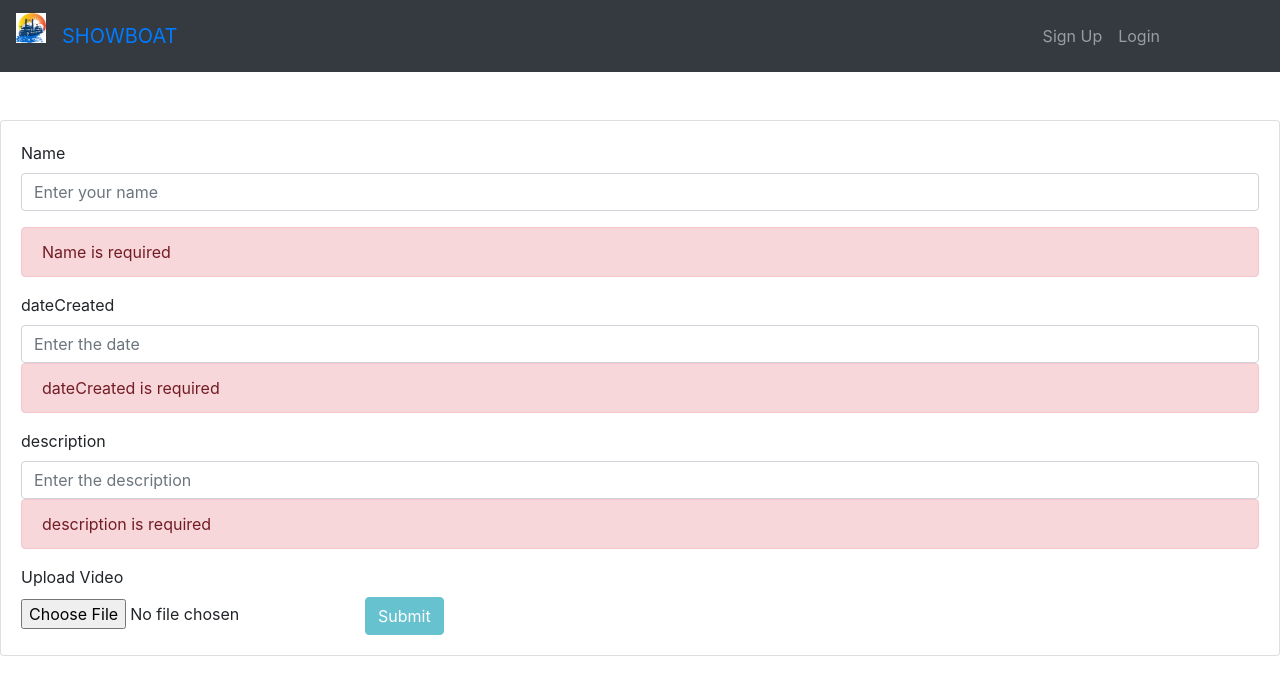
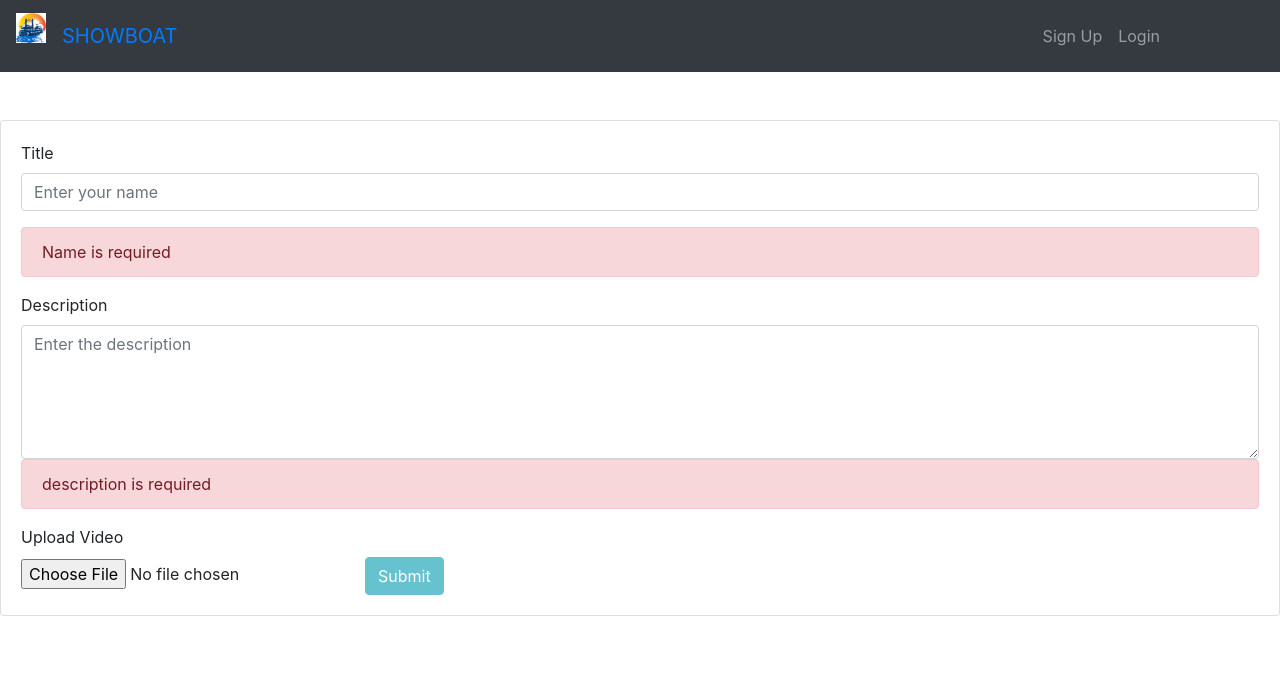
Before and after one commit to dvsvinis/VideoLibrary, an Angular app: page /addvideo in a window 1280 px wide. Shown: the top 694 px of the page. Built offline with nearby package versions, Linux system fonts and the light colour scheme.

Commit message:
Changed Video model. Upload form edited for S3.

```diff
--- a/src/app/components/video-form/video-form.component.html
+++ b/src/app/components/video-form/video-form.component.html
@@ -2,23 +2,21 @@
   <div class="card-body">
     <form (ngSubmit)="onSubmit()" #videoForm="ngForm">
       <div class="form-group">
-        <label for="name">Name</label>
-        <input type="text" [(ngModel)]="video.name"
+        <label for="name">Title</label>
+        <input type="text" [(ngModel)]="video.title"
                class="form-control" id="name" name="name" placeholder="Enter your name"
                required #name="ngModel">
       </div>
       <div [hidden]="!name.pristine" class="alert alert-danger">Name is required</div>
 
-      <label for="dateCreated">dateCreated</label>
-      <input type="text" [(ngModel)]="video.datecreated"
-             class="form-control" id="dateCreated" name="dateCreated" placeholder="Enter the date"
-             required #dateCreated="ngModel">
-      <div [hidden]="!dateCreated.pristine" class="alert alert-danger">dateCreated is required</div>
-
-      <label for="description">description</label>
-      <input type="text" [(ngModel)]="video.description"
-             class="form-control" id="description" name="description" placeholder="Enter the description"
-             required #description="ngModel">
+      <label for="description">Description</label>
+      <textarea type="text" [(ngModel)]="video.description"
+                class="form-control"
+                id="description" name="description"
+                rows="5"
+                placeholder="Enter the description"
+                required #description="ngModel">
+      </textarea>
       <div [hidden]="!description.pristine" class="alert alert-danger">description is required</div>
 
       <label for="description">Upload Video</label> <br>
--- a/src/app/components/video-form/video-form.component.ts
+++ b/src/app/components/video-form/video-form.component.ts
@@ -24,7 +24,7 @@ export class VideoFormComponent {
     this.router.navigate(['/video']);
   }
 
-  onFileChange(event){
+  onFileChange(event) {
     this.video.file = event.target.files.item(0);
     console.log(event);
   }
--- a/src/app/model/video.ts
+++ b/src/app/model/video.ts
@@ -1,9 +1,10 @@
 export class Video {
   id: number;
-  name: string;
+  title: string;
   filepath: string;
   datecreated: string;
   description: string;
+  userId: number;
   file: File;
 
 }
--- a/src/app/services/video-service.service.ts
+++ b/src/app/services/video-service.service.ts
@@ -10,7 +10,7 @@ export class VideoService {
   private videoUrl: string;
 
   constructor(private http: HttpClient) {
-    this.videoUrl = environment.serverURL + '/video';
+    this.videoUrl = environment.serverURL + '/api/video';
   }
 
   public findAll(): Observable<Video[]> {
@@ -20,10 +20,8 @@ export class VideoService {
   public save(video: Video) {
     const formdata: FormData = new FormData();
     formdata.append('file', video.file);
-    formdata.append('name', video.name);
+    formdata.append('title', video.title);
     formdata.append('description', video.description);
-    formdata.append('datecreated', video.datecreated);
-    formdata.append('filepath', video.filepath);
     return this.http.post<Video>(this.videoUrl, formdata);
   }
 }
```
